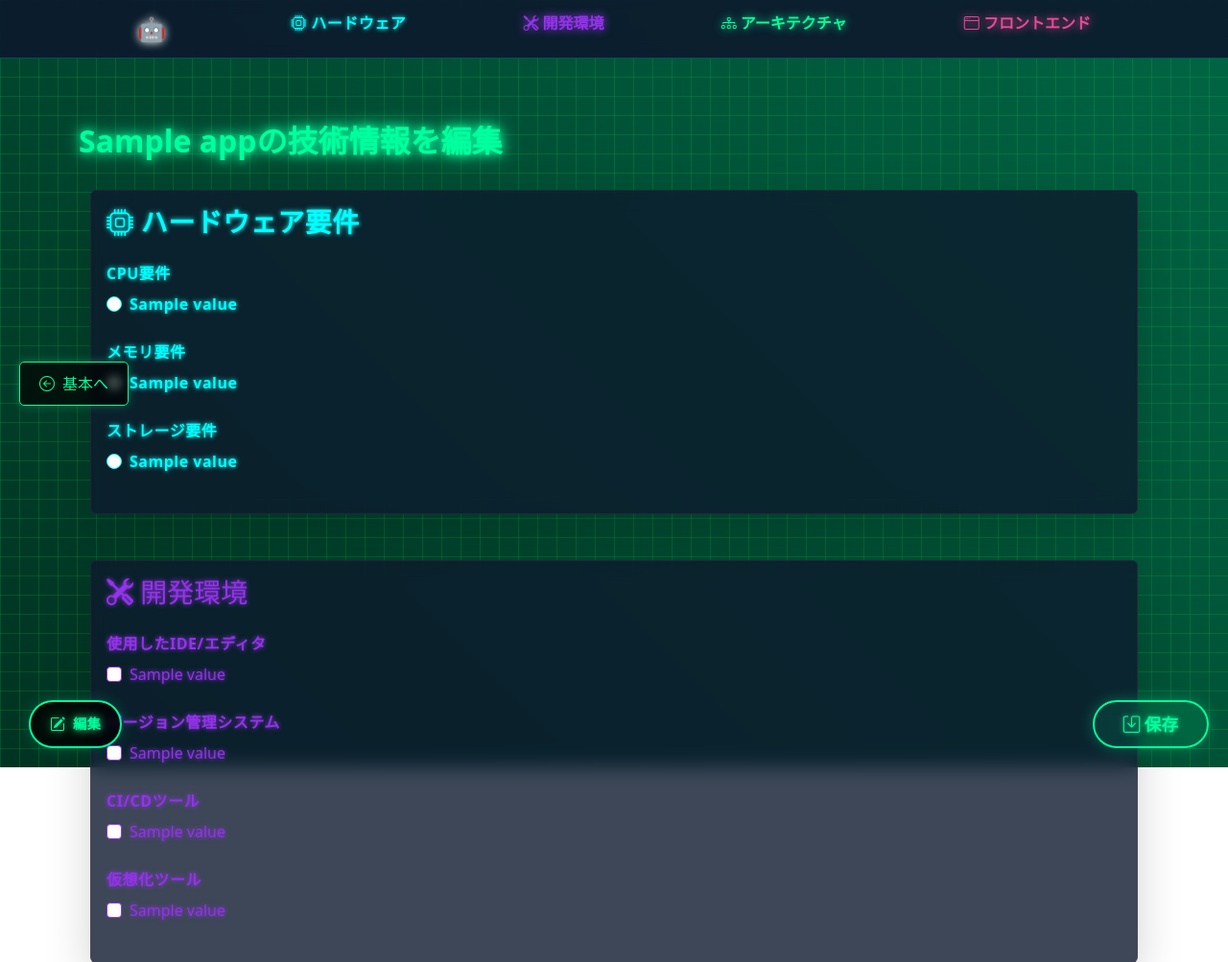
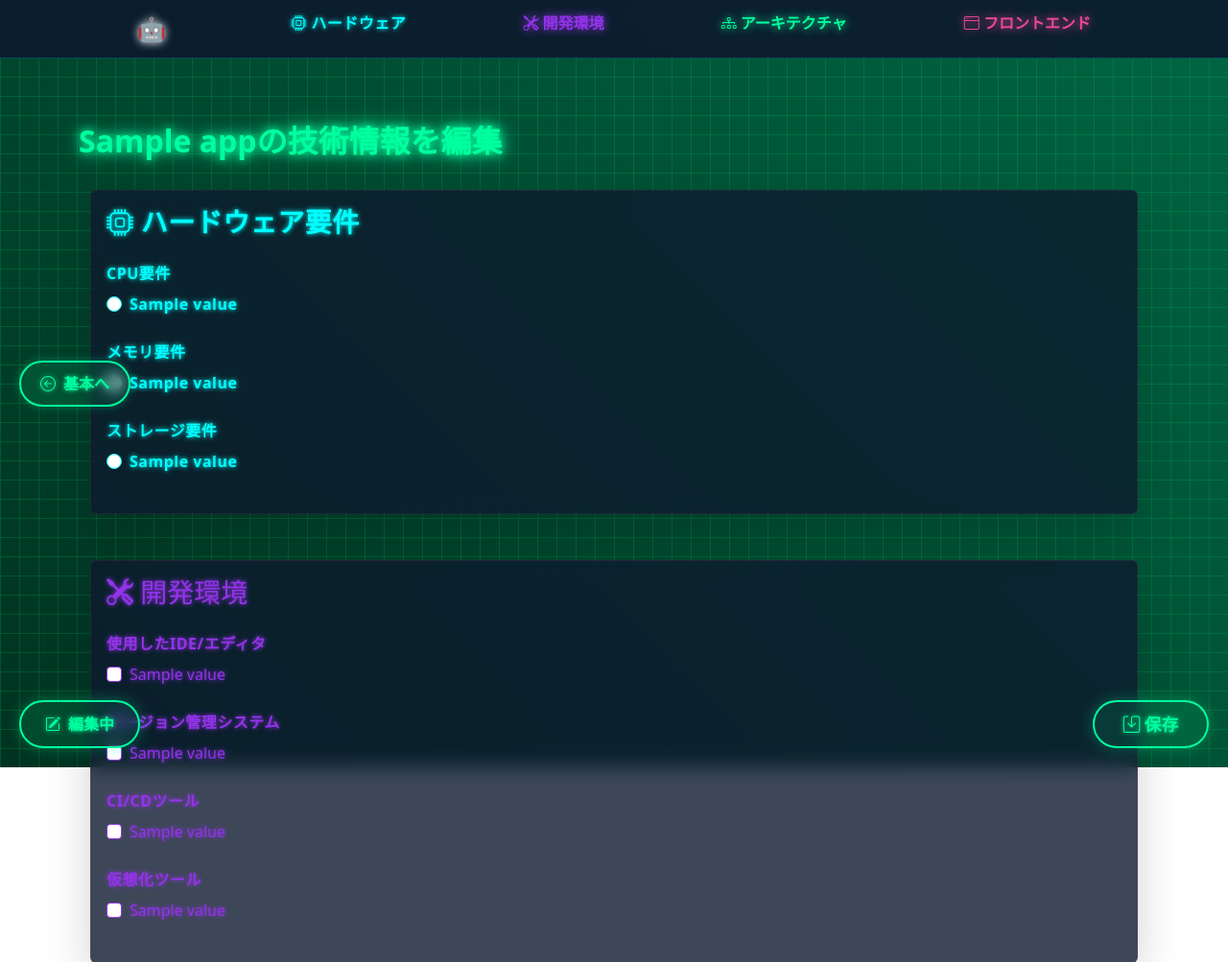
Before and after one commit to kenio12/ore_app, a Django app: template apps_gallery/templates/apps_gallery/technical/edit_detail_technical.html in a window 1280 px wide. Shown: the top 1003 px of the page at 96% size. Run offline with Django 5.2, Linux system fonts and the light colour scheme; the template is opened without the code that fills it: most values are stand-ins (such as "Sample title", 1, 10 or a date in 2020); data that the repository does not hold is empty; some libraries are stand-ins or nearby versions.

Commit message:
これで

```diff
--- a/apps_gallery/templates/apps_gallery/technical/edit_detail_technical.html
+++ b/apps_gallery/templates/apps_gallery/technical/edit_detail_technical.html
@@ -189,7 +189,7 @@
             <div class="button-container">
                 {% if not readonly %}
                     <span class="status-badge editing-status">
-                        <i class="bi bi-pencil-square"></i> 編集
+                        <i class="bi bi-pencil-square"></i> 編集中
                     </span>
                 {% else %}
                     <span class="status-badge viewing-status">
@@ -282,25 +282,22 @@
 
 /* ステータスバッジ */
 .status-badge {
-    display: inline-flex;
-    align-items: center;
-    justify-content: center;
-    padding: 8px 20px;
-    border-radius: 50px;  /* 完全な円形に */
+    display: inline-flex;  /* インラインフレックスに変更 */
+    align-items: center;   /* アイコンと文字を中央揃え */
+    padding: 8px 25px;
+    border-radius: 25px;
     font-weight: bold;
-    font-size: 0.9rem;
-    margin: 0 10px;
-    background: rgba(0, 0, 0, 0.8);  /* 黒地に変更 */
-    backdrop-filter: blur(5px);
-    -webkit-backdrop-filter: blur(5px);
+    background: rgba(0, 255, 159, 0.1);  /* スケルトン背景 */
+    backdrop-filter: blur(8px);
+    -webkit-backdrop-filter: blur(8px);
 }
 
-/* 編集状態のバッジ */
-.editing-status {
-    color: var(--cyber-green);
-    border: 2px solid var(--cyber-green);
-    text-shadow: 0 0 10px var(--cyber-green);
-    box-shadow: 0 0 15px rgba(0, 255, 159, 0.2);
+/* 編集モード時のステータス表示 */
+.status-badge.editing-status {
+    color: #00ff9f;
+    border: 2px solid #00ff9f;
+    text-shadow: 0 0 5px #00ff9f;
+    box-shadow: 0 0 15px rgba(0, 255, 159, 0.3);
 }
 
 /* 詳細表示状態のバッジ */
@@ -311,10 +308,9 @@
     box-shadow: 0 0 15px rgba(0, 255, 255, 0.2);
 }
 
-/* アイコンのスタイル調整 */
+/* アイコンのスタイル */
 .status-badge i {
-    margin-right: 8px;
-    font-size: 1rem;
+    margin-right: 8px;  /* アイコンと文字の間隔を調整 */
 }
 
 /* 保存ボタン */
@@ -766,19 +762,21 @@
     display: inline-flex;
     align-items: center;
     padding: 10px 20px;
-    background: rgba(0, 0, 0, 0.7);
-    border: 1px solid #00ff9f;
+    background: rgba(0, 255, 159, 0.1);  /* スケルトン背景 */
+    border: 2px solid #00ff9f;  /* ボーダーを少し太く */
     color: #00ff9f;
     text-decoration: none;
-    border-radius: 5px;
+    border-radius: 25px;  /* より丸みを持たせる */
     transition: all 0.3s ease;
     box-shadow: 0 0 10px rgba(0, 255, 159, 0.3);
-    backdrop-filter: blur(5px);
-    -webkit-backdrop-filter: blur(5px);
+    backdrop-filter: blur(8px);
+    -webkit-backdrop-filter: blur(8px);
+    font-weight: bold;  /* テキストを太く */
+    text-shadow: 0 0 5px #00ff9f;  /* テキストを光らせる */
 }
 
 .btn-cyber-nav:hover {
-    background: rgba(0, 255, 159, 0.1);
+    background: rgba(0, 255, 159, 0.2);
     color: #fff;
     box-shadow: 0 0 20px rgba(0, 255, 159, 0.5);
     transform: scale(1.05);
```
Also changed, not shown: apps_gallery/templates/apps_gallery/create_edit_detail.html (+22 -13 lines).
